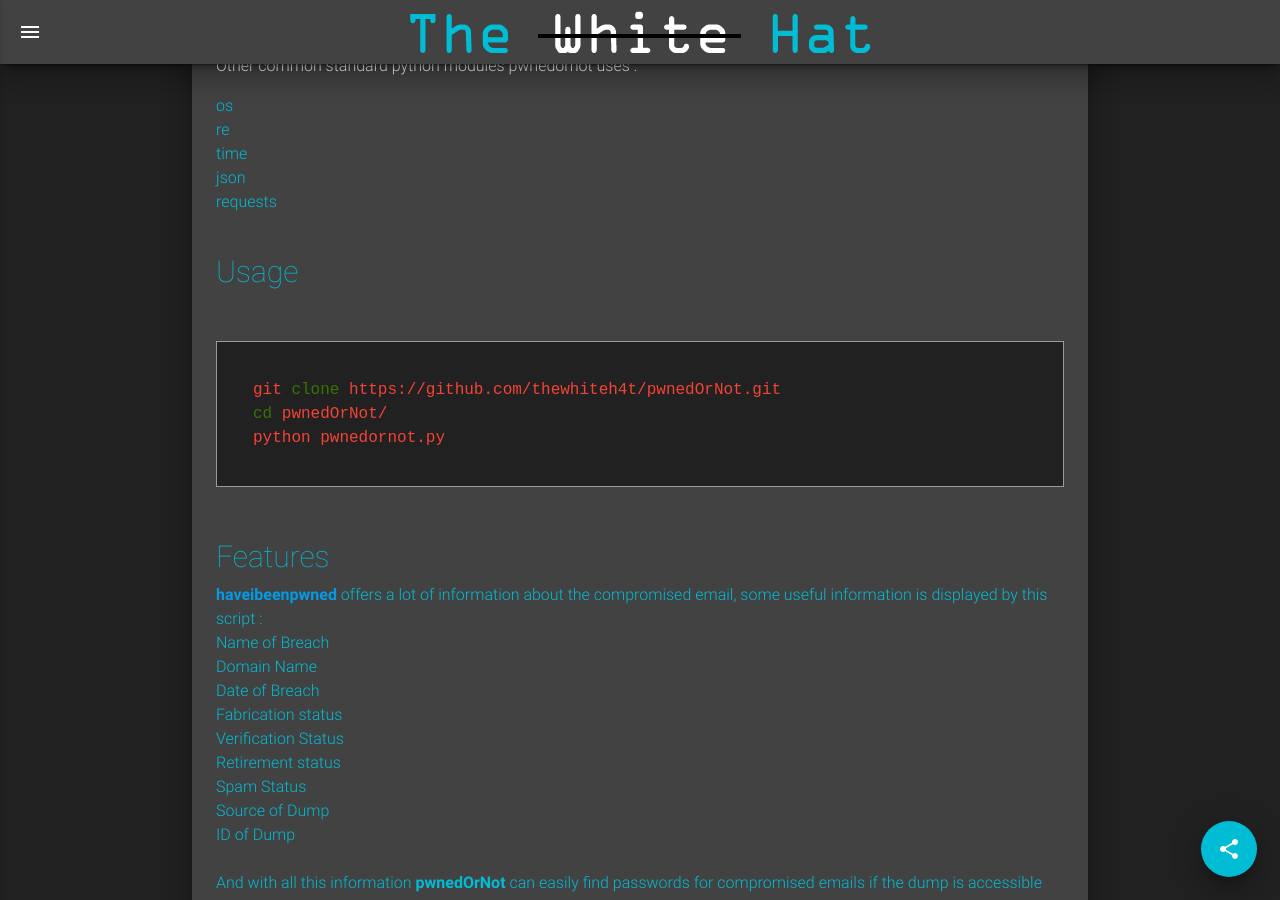
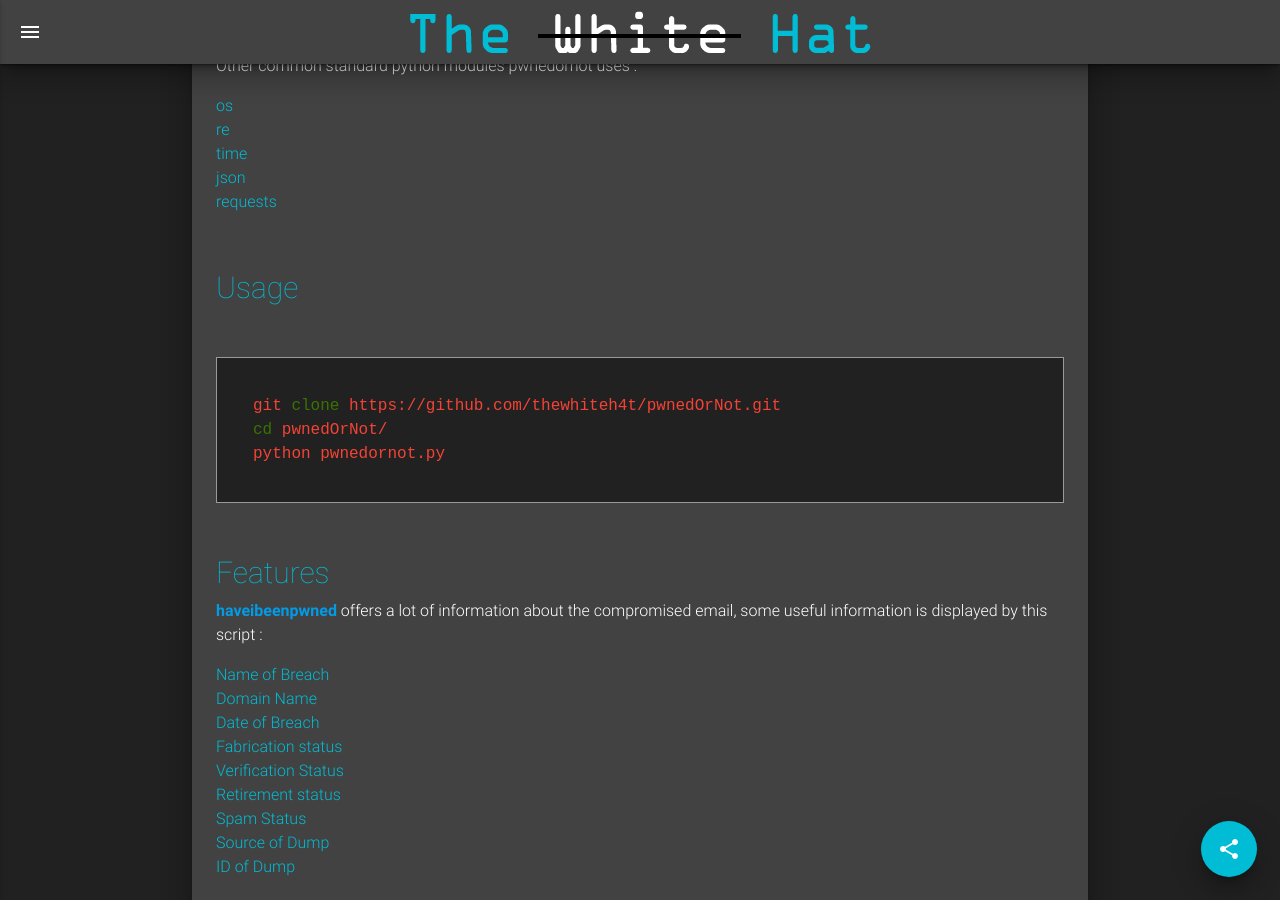
Before and after one commit to thewhiteh4t/thewhiteh4t.github.io, a Jekyll site: the page built from _posts/2018-05-26-pwnedornot.md, in a window 1280 px wide and 900 px high, scrolled down 1225 px. Built offline with Jekyll 4.4.1, drawn with Linux system fonts in a browser that asks for light colours; nearby versions of some CDN libraries; our own code applies the rules of GitHub Pages for plain Markdown files.

Commit message:
Update from Forestry.io - 2018-05-26-pwnedornot.md

```diff
--- a/_posts/2018-05-26-pwnedornot.md
+++ b/_posts/2018-05-26-pwnedornot.md
@@ -25,15 +25,10 @@ This script has been tested on :
 <br>
 
 <ul>
-
 <li>Kali Linux 18.2</li>
-
 <li>Kali Nethunter</li>
-
 <li>Ubuntu 18.04</li>
-
 <li>Termux</li>
-
 </ul>
 
 <h3 class="cyan-text subtitle">Installation</h3>
@@ -45,35 +40,25 @@ apt-get install nodejs
 </code></pre>
 
 <b class="cyan-text">Termux :</b>
-
 <br>
-
 <pre><code class="grey darken-4 red-text">pkg install python2
 pip2 install requests
 pip2 install cfscrape
 python2 pwnedornot.py
 </code></pre>
-
 <br>
-
 Other common standard python modules pwnedornot uses :
 
 <ul class="cyan-text">
-
 <li>os</li>
-
 <li>re</li>
-
 <li>time</li>
-
 <li>json</li>
-
 <li>requests</li>
-
+</ul>
 <br>
 
 <h4 class="cyan-text subtitle">Usage</h4>
-
 <br>
 
 <pre><code class="grey darken-4 red-text">git clone https://github.com/thewhiteh4t/pwnedOrNot.git
@@ -82,31 +67,21 @@ python pwnedornot.py
 </code></pre>
 
 <br>
-
 <h5 class="cyan-text subtitle">Features</h5>
 
-<b><a href="[https://haveibeenpwned.com/API/v2](https://haveibeenpwned.com/API/v2)">haveibeenpwned</a></b> offers a lot of information about the compromised email, some useful information is displayed by this script :
+<b><a href="https://haveibeenpwned.com/API/v2">haveibeenpwned</a></b> offers a lot of information about the compromised email, some useful information is displayed by this script :
 
 <ul class="cyan-text">
-
 <li>Name of Breach</li>
-
 <li>Domain Name</li>
-
 <li>Date of Breach</li>
-
 <li>Fabrication status</li>
-
 <li>Verification Status</li>
-
 <li>Retirement status</li>
-
 <li>Spam Status</li>
-
 <li>Source of Dump</li>
-
 <li>ID of Dump</li>
-
+</ul>
 <br>
 
 And with all this information <b>pwnedOrNot</b> can easily find passwords for compromised emails if the dump is accessible and it contains the password
```
